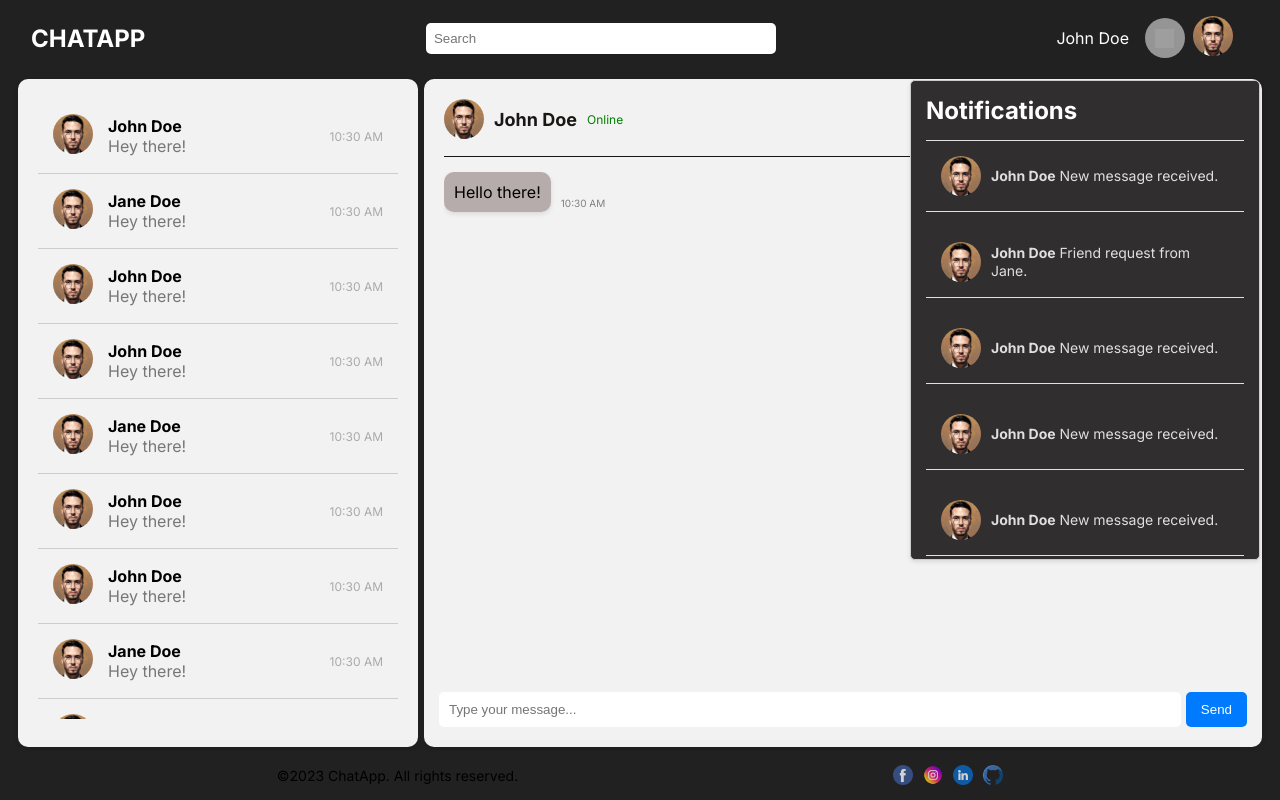
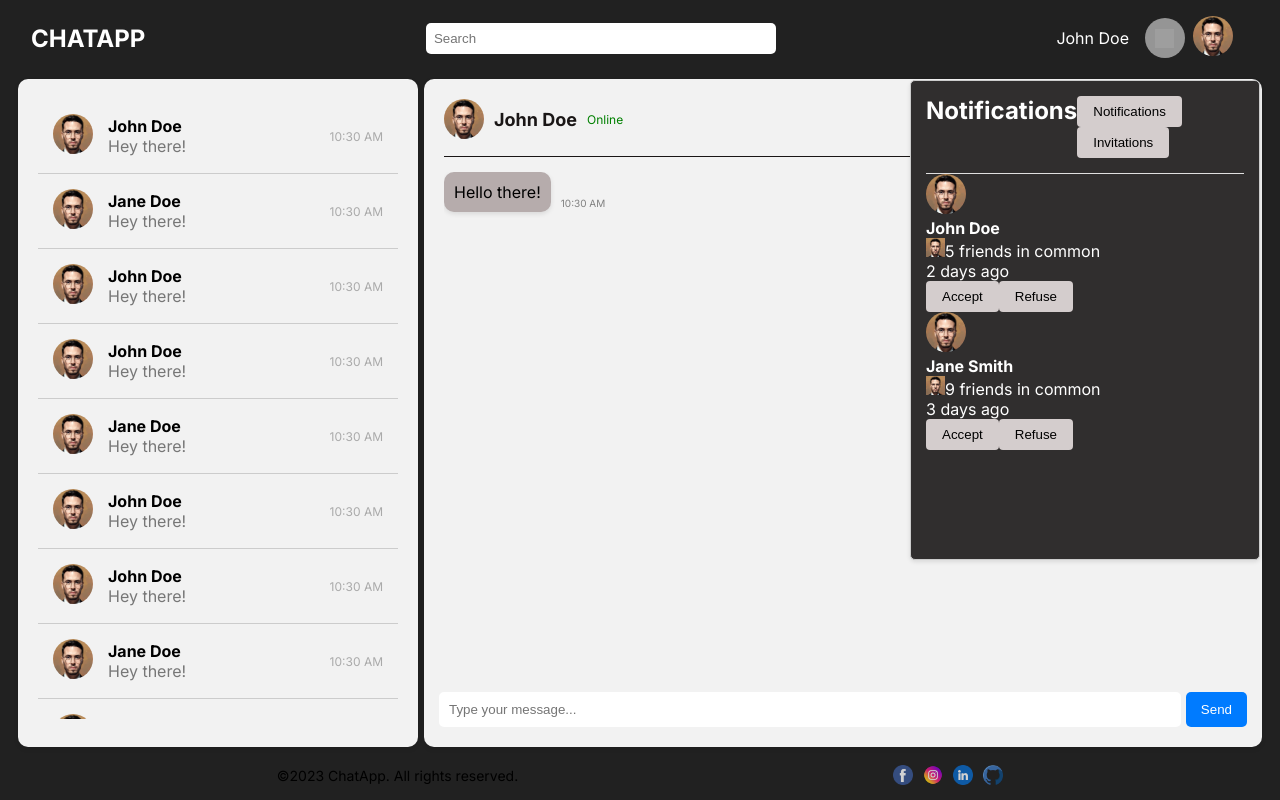
Before and after one commit to ZakariaeELHAJRI/NextJS-ChatApp, a Next.js app: page / in a window 1280 px wide. Both pictures are taken after a click on the element 1164 px from the left and 38 px from the top of the page. Built offline with nearby package versions, Linux system fonts and the light colour scheme; grey boxes are pictures that could not be loaded.

Commit message:
add component invitation

```diff
--- a/src/components/NotificationItem/NotificationItem.jsx
+++ b/src/components/NotificationItem/NotificationItem.jsx
@@ -1,16 +1,38 @@
+"use client"
 // NotificationModal.js
-import React from "react";
+import React, { useState } from "react";
 import styles from "./notificationItem.module.css";
 import Image from "next/image";
 
-const NotificationModal = ({ notifications }) => {
+const NotificationModal = ({ notifications, invitations, onClose }) => {
+  const [activeTab, setActiveTab] = useState("invitations");
+
+  const handleTabClick = (tab) => {
+    setActiveTab(tab);
+  };
+
   return (
-    <div className={styles["notification-modal"]}>
-
-      <div className={styles["notification-list"]}>
+    <div className={styles["notification-modal"]} onClick={onClose}>
+      <div className={styles["notification-list"]} onClick={(e) => e.stopPropagation()}>
         <div className={styles["notification-header"]}>
           <h2>Notifications</h2>
+          <div className={styles["tab-buttons"]}>
+            <button
+              className={activeTab === "notifications" ? styles.activeTab : ""}
+              onClick={() => handleTabClick("notifications")}
+            >
+              Notifications
+            </button>
+            <button
+              className={activeTab === "invitations" ? styles.activeTab : ""}
+              onClick={() => handleTabClick("invitations")}
+            >
+              Invitations
+            </button>
           </div>
+        </div>
+        {activeTab === "notifications" ? (
+          <div>
             {notifications.map((notification, index) => (
               <div key={index} className={styles["notification-item"]}>
                 <Image
@@ -20,9 +42,50 @@ const NotificationModal = ({ notifications }) => {
                   height={40}
                   className={styles.userImage}
                 />
-            <p><strong>{notification.name}</strong> {notification.message}</p>
+                <p>
+                  <strong>{notification.name}</strong> {notification.message}
+                </p>
               </div>
             ))}
+          </div>
+        ) : (
+            <div>
+            {invitations.map((invitation, index) => (
+                <div key={index} className={styles["invitation"]}>
+                <div className={styles["invitation-item"]}>
+                    <Image
+                    src={invitation.image}
+                    alt="User"
+                    width={40}
+                    height={40}
+                    className={styles.userImage}
+                    />
+                    <div className={styles.invitationContent}>
+
+                    <p> <strong>{invitation.name}</strong> </p>
+
+                    <div className={styles.commonFriends}>
+                        <Image
+                        src="/images/pic.jpg"
+                        alt="Common Friends"
+                        width={20}
+                        height={20}
+                        className={styles.commonImage}
+                        />
+                        <span>{invitation.commonFriends} friends in common</span>
+                    </div>
+
+                    </div>
+                    <p className={styles.daysAgo}> {invitation.daysAgo} days ago </p>
+                </div>
+                <div className={styles["invitation-buttons"]}>
+                    <button className={styles.acceptButton}>Accept</button>
+                    <button className={styles.refuseButton}>Refuse</button>
+                </div>
+                </div>
+            ))}
+            </div>
+        )}
       </div>
     </div>
   );
```
Lines whose indentation alone changed are shown as unchanged.
